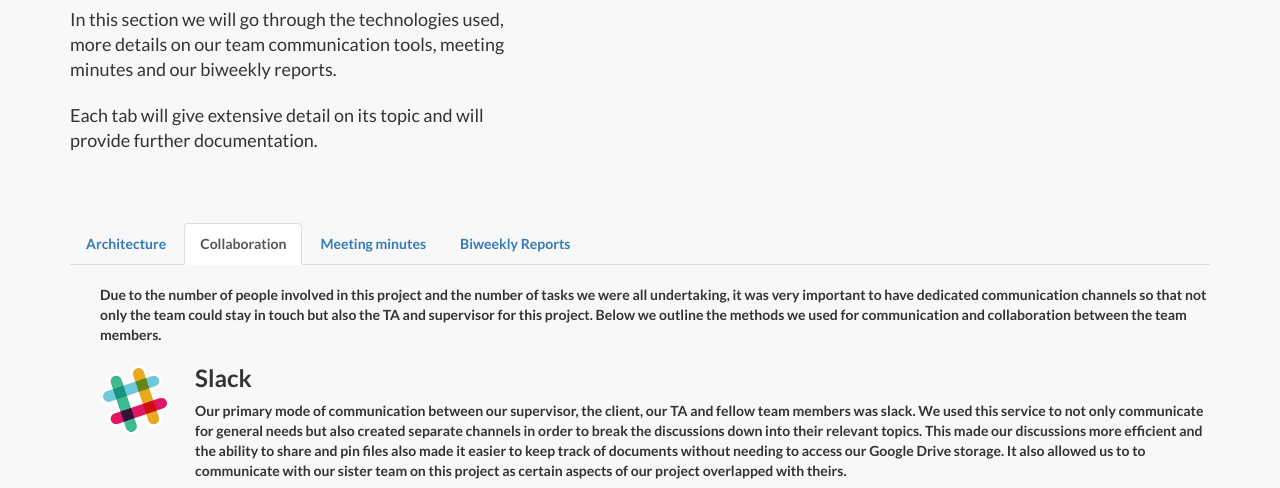
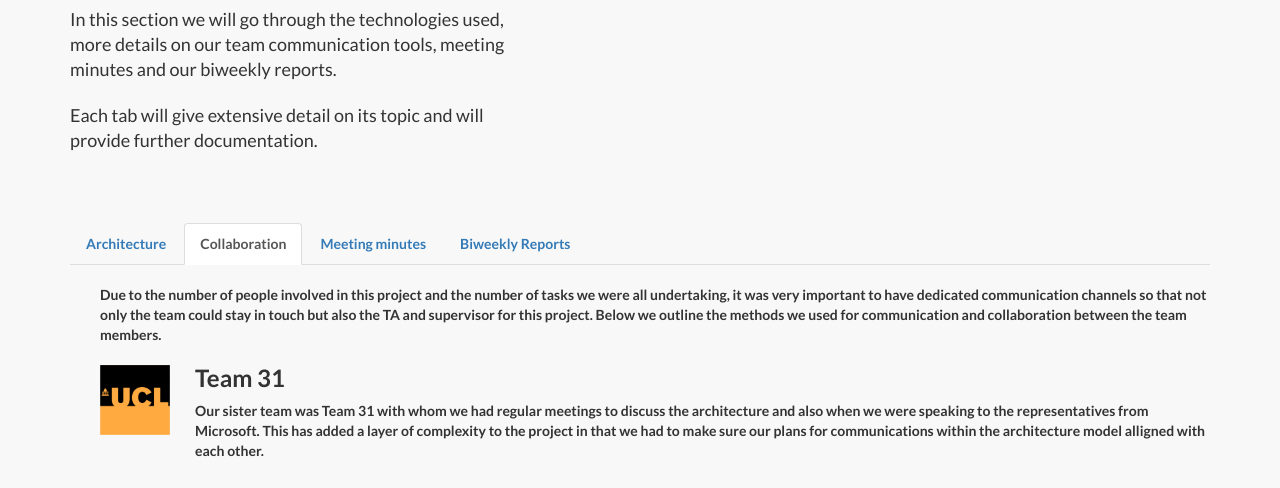
Before and after one commit to matinehAkhlaghinia/sysEngWebsite, a website: page development.html in a window 1280 px wide. Both pictures are taken after a click on the tab "Collaboration". Shown: the part 209-697 px from the top of the page. Drawn offline with Linux system fonts and the light colour scheme.

Commit message:
done done!

```diff
--- a/development.html
+++ b/development.html
@@ -144,7 +144,7 @@
                 <p>
                 <h4 class="lead">Bot Server and Messaging Queue Interaction</h4>
                 <p class="well">
-                  As we are collaborating with another, after the bookings, cancelations and feedbacks, the data would be sent
+                  As we are collaborating with Team 31, after the bookings, cancelations and feedbacks, the data would be sent
                   to their messaging queue for organizations to be able to access the data and do analysation on it.
                 <p>
                 <center><img src="img/arch.png" style="width:700px;height:500px;"></center>
@@ -156,6 +156,16 @@
             </div>
             <div role="tabpanel" class="tab-pane" id="profile"></br>
                 Due to the number of people involved in this project and the number of tasks we were all undertaking, it was very important to have dedicated communication channels so that not only the team could stay in touch but also the TA and supervisor for this project. Below we outline the methods we used for communication and collaboration between the team members.
+
+
+                <div class="row">
+                    <div class="col-xs-1">
+                    </br><img style="height: 70px" src="img/ucl.png">
+                    </div>
+                    <div class="col-xs-11">
+                <h3>Team 31</h3>
+                <p>Our sister team was Team 31 with whom we had regular meetings to discuss the architecture and also when we were speaking to the representatives from Microsoft. This has added a layer of complexity to the project in that we had to make sure our plans for communications within the architecture model alligned with each other. </p>
+                </div></div>
 
                 <div class="row">
                     <div class="col-xs-1">
```
Also changed, not shown: img/ucl.png (added).
